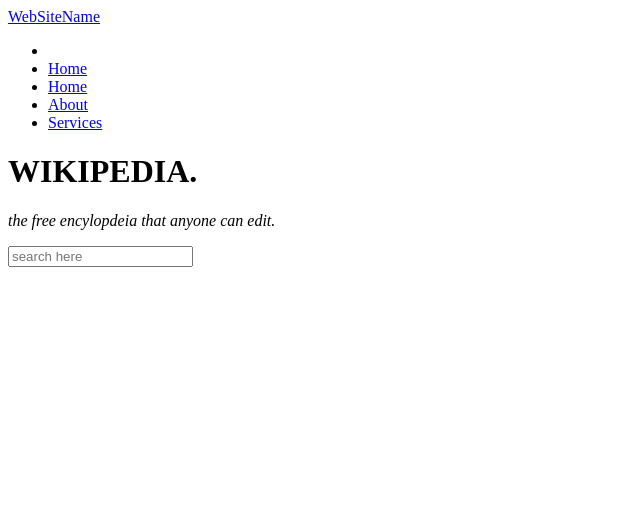
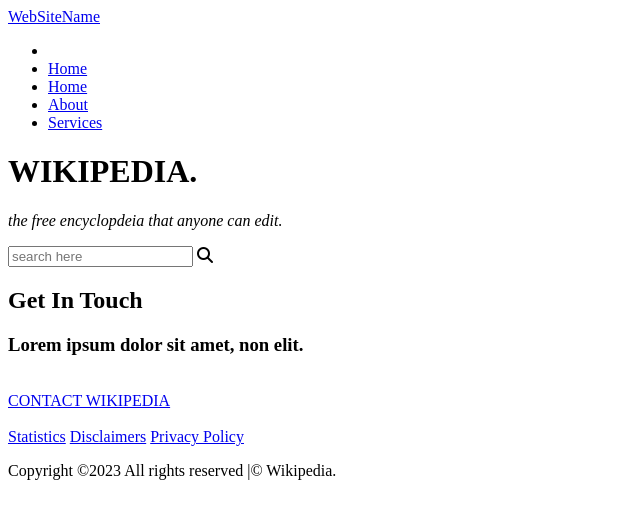
Before and after one commit to mansi-1601/RedesigntheWeb, a plain HTML site: page index.html in a window 1280 px wide. Shown: the whole page, without its empty margins (0-640 px from the left). Drawn offline with Linux system fonts and the light colour scheme.

Commit message:
footer added

```diff
--- a/index.html
+++ b/index.html
@@ -4,6 +4,7 @@
     <meta charset="UTF-8">
     <meta http-equiv="X-UA-Compatible" content="IE=edge">
     <meta name="viewport" content="width=device-width, initial-scale=1.0">
+    <script src="https://kit.fontawesome.com/6a578e96cc.js" crossorigin="anonymous"></script>
     <title>wikipedia</title>
 </head>
 <body>
@@ -23,16 +24,29 @@
       </nav>
       <div class="container1">
         <h1>WIKIPEDIA.</h1>
-        <p class="para"><em>the free encylopdeia that anyone can edit.</em></p>
+        <p class="para"><em>the free encyclopdeia that anyone can edit.</em></p>
     </div>
     <div class="search">
         <input type="search" class ="search " id="searchid" placeholder="search here" name="search here" >
-
+        <i class="fa-solid fa-magnifying-glass"></i>
     </div>
       <div class="container2">
         <div class="box1"></div>
         <div class="box2"></div>
-
+        <div class="box3"></div>
+      </div>
+      <div class="bottom-container">
+        <div class="contact-me" id="contact-me">
+          <h2>Get In Touch</h2>
+          <h3>Lorem ipsum dolor sit amet, non elit.</h3>
+          <br>
+          <a class="btn" href="mailto:name@email.com">CONTACT WIKIPEDIA</a>
+        </div>
+        <br>
+        <a class="footer-link" href="https://www.linkedin.com/">Statistics</a>
+        <a class="footer-link" href="https://twitter.com/">Disclaimers</a>
+        <a class="footer-link" href="https://www.appbrewery.co/">Privacy Policy</a>
+        <p class="contact-me">Copyright ©2023 All rights reserved |© Wikipedia.</p>
       </div>
 </body>
 </html>
```
